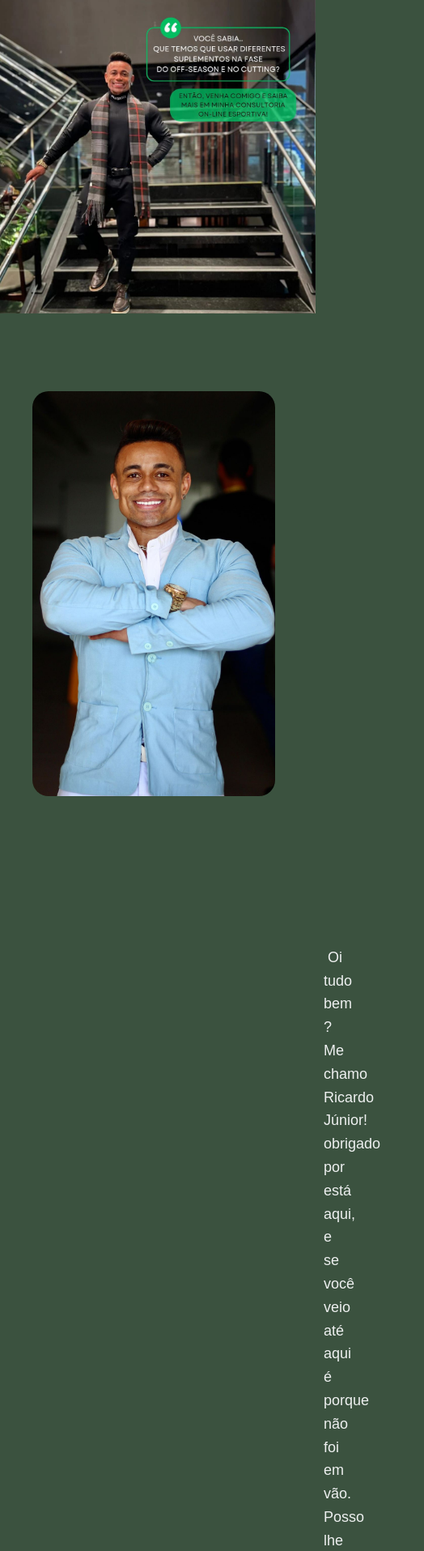
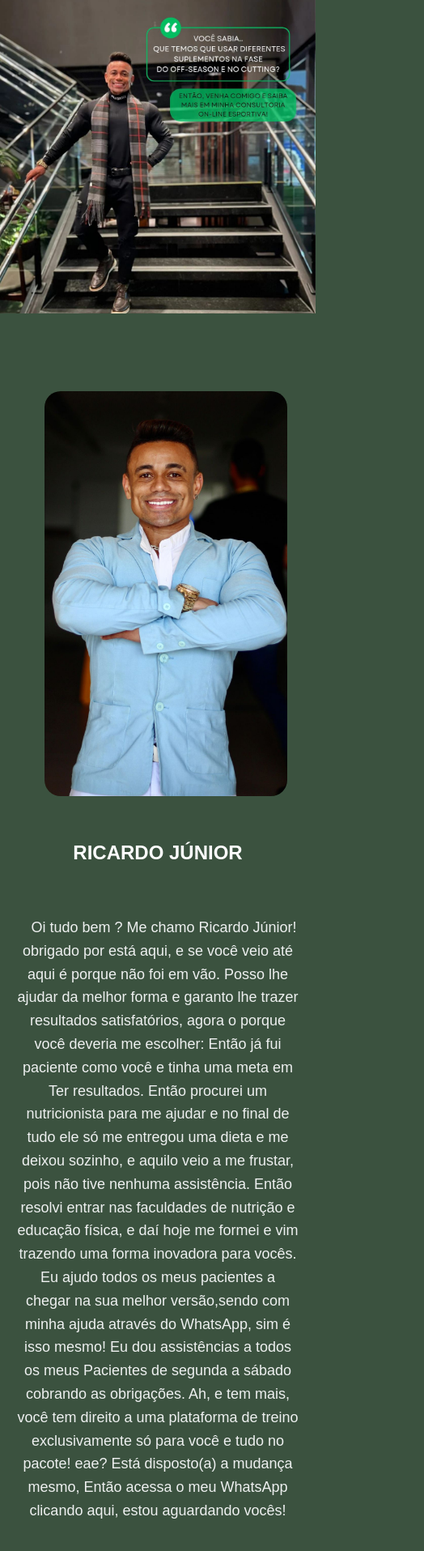
Before and after one commit to Joao-Amancio/ricardo, a plain HTML site: page index.html in a window 390 px wide. Shown: the part 70-1985 px from the top of the page at 81% size, 524 px wide, since content can reach past the window. Drawn offline with nearby package versions, Linux system fonts and the light colour scheme; a script that the page names is missing.

Commit message:
atualizado ok

```diff
--- a/index.html
+++ b/index.html
@@ -52,12 +52,7 @@
         color: rgb(238, 240, 240);
         text-align: center;
         margin: 0;
-      }
-
-      .home {
         font-size: 18px;
-        margin: 120px 20px 0 0px;
-        padding-left: 380px;
       }
 
       .baixo {
@@ -205,6 +200,9 @@
           <img src="./assets/ricardo.jpeg" alt="" />
         </div>
         <br /><br />
+        <h1 style="text-align: center">RICARDO JÚNIOR</h1>
+        <br />
+        <br /><br />
         <p class="home">
           &nbsp; &nbsp;Oi tudo bem ? Me chamo Ricardo Júnior! obrigado por está
           aqui, e se você veio até aqui é porque não foi em vão. Posso lhe
@@ -272,7 +270,6 @@
               </div>
             </div>
 
-
             <div class="box">
               <img src="./assets/sobremim2.jpeg" alt="" />
               <div class="text">
@@ -297,8 +294,7 @@
             </div>
           </div>
         </div>
-        </section>
-
+      </section>
 
       <section id="resultados" class="fade-in bass w50 resultado">
         <div class="happy">
--- a/style.css
+++ b/style.css
@@ -63,14 +63,6 @@ body {
   color: #868686;
   letter-spacing: 2px;
   transition: 1s;
-}
-
-.text,
-.color-branco {
-  position: relative;
-  text-align: center;
-  justify-content: center;
-  align-items: center;
 }
 
 @keyframes motion {
@@ -773,17 +765,23 @@ span {
   }
 
   .ricardo img {
-    margin: auto; /* Centraliza a imagem dentro do contêiner flexível */
+
     border: none; /* Se necessário, mantém o estilo sem borda */
     max-width: 100%; /* Garante que a imagem não exceda a largura do contêiner */
     height: auto; /* Mantém a proporção da imagem */
     display: block; /* Garante que a imagem seja tratada como um bloco */
     border-radius: 20px;
+    text-align: center;
+    align-items: center;
+    justify-content: center;
+    margin-left: 20px;
   }
 
   .home {
     display: block;
     text-align: center;
+    margin: 0;
+    padding: 0;
   }
 
   .down {
@@ -830,11 +828,4 @@ span {
   #resultados {
     margin-top: -150px;
   }
-
-  .home {
-    font-size: 18px;
-    margin: 0;
-    padding: 0;
-  }
-
 }
```
